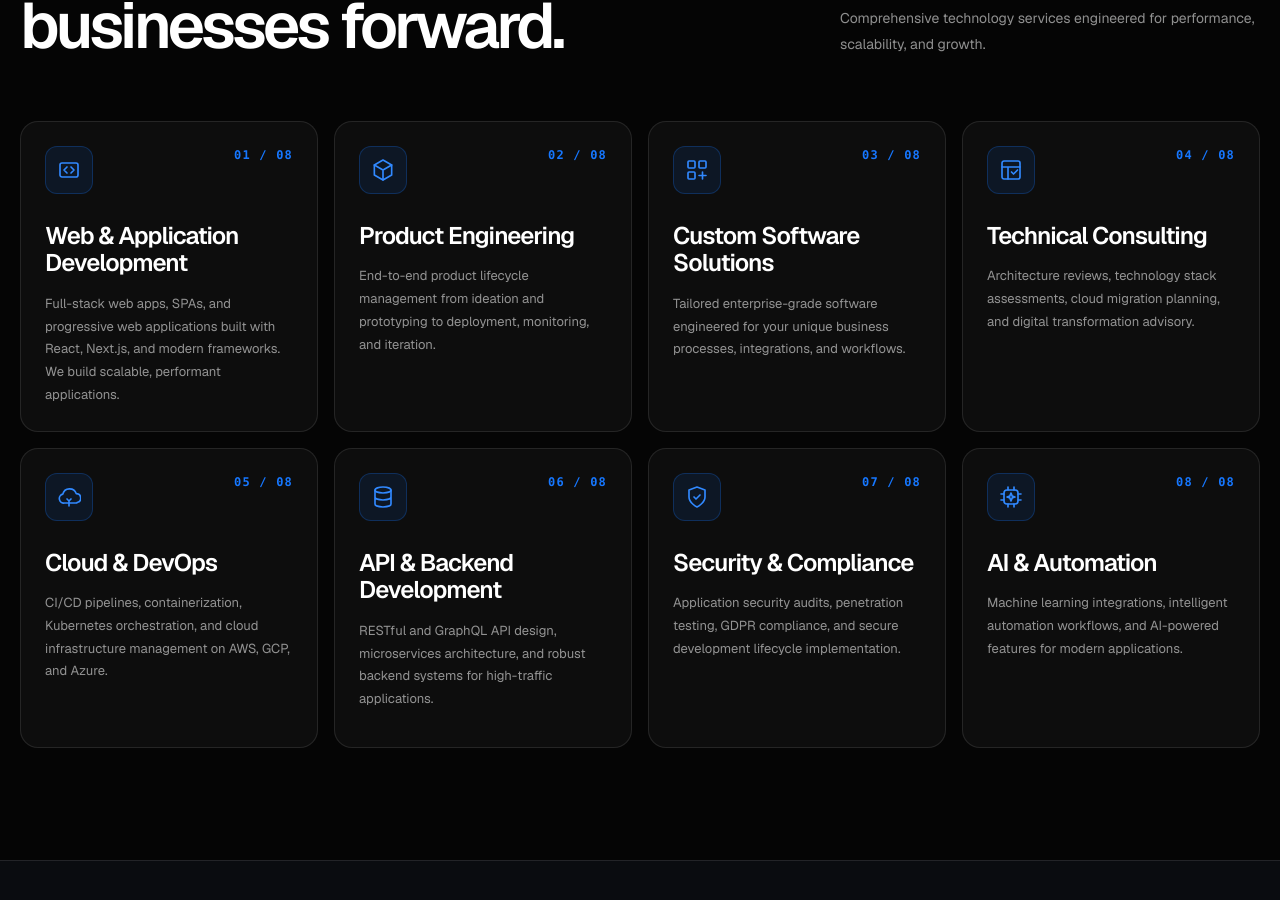
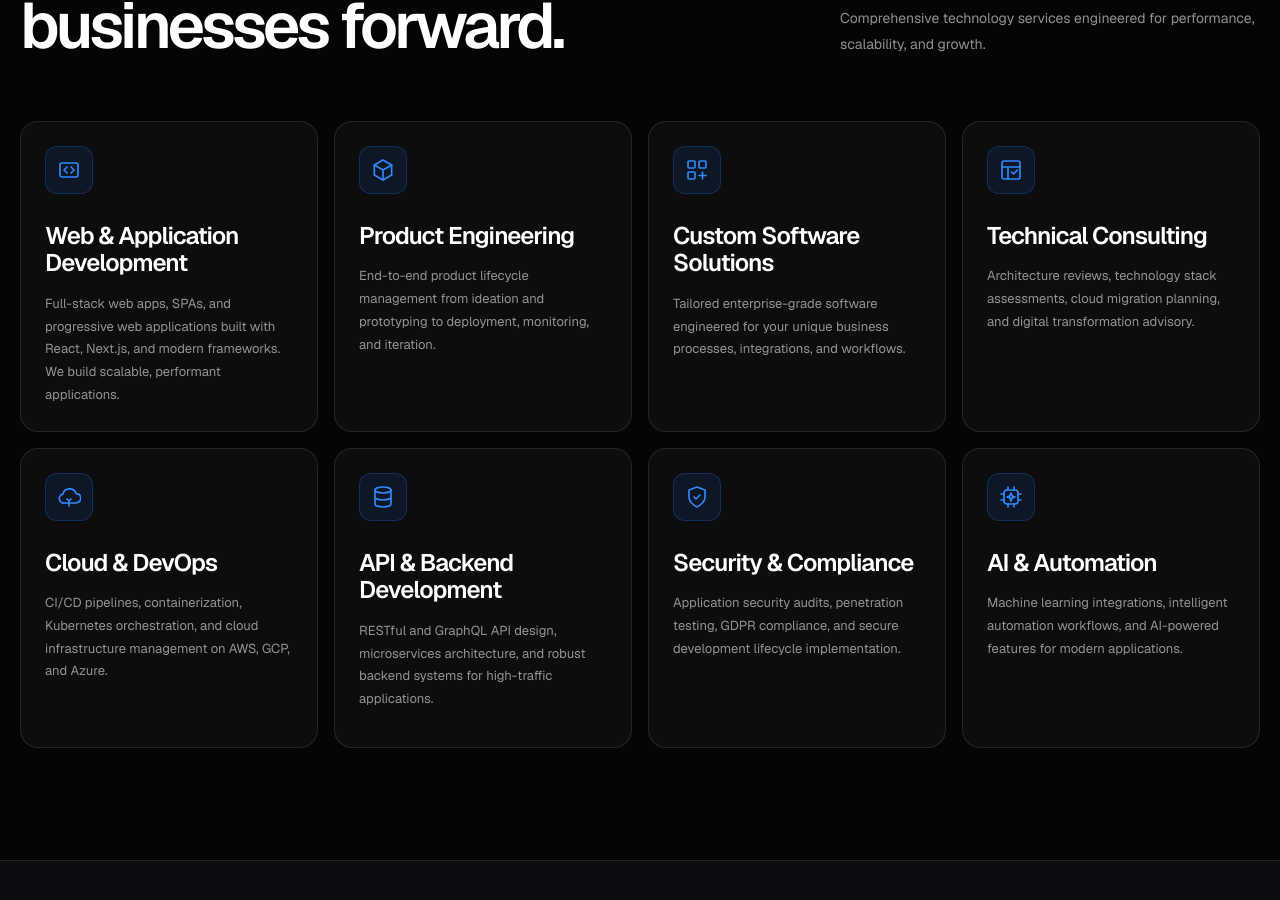
Before and after one commit to amnas-cubixmet/cubixmet, a Next.js app: page /ventures/tech in a window 1280 px wide. Shown: the part 921-1821 px from the top of the page. Built offline with nearby package versions, Linux system fonts and the light colour scheme.

Commit message:
style: hide numbering on Cubixmet Tech service cards

```diff
--- a/app/ventures/tech/page.tsx
+++ b/app/ventures/tech/page.tsx
@@ -155,7 +155,7 @@ export default function CubixmetTechPage() {
                   <span className="grid h-12 w-12 shrink-0 place-items-center rounded-[12px] border border-[#1677FF]/25 bg-[#1677FF]/10 text-[#3189ff] transition-colors duration-300 group-hover:border-[#1677FF]/60 group-hover:bg-[#1677FF]/20">
                     <TechServiceIcon name={service.title} className="h-6 w-6" />
                   </span>
-                  <span className="font-mono text-[12px] font-semibold tracking-[.1em] text-[#1677FF]">{service.number} / 08</span>
+
                 </div>
                 <h3 className="mt-7 text-[22px] font-semibold leading-[1.15] tracking-[-.04em] md:text-[24px]">{service.title}</h3>
                 <p className="mt-4 text-[13px] leading-[1.75] text-white/55">{service.description}</p>
```
